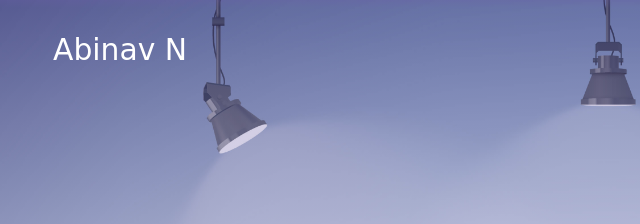
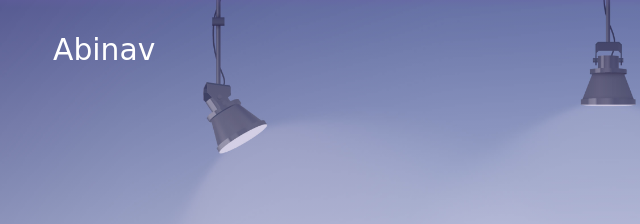
Before and after one commit to MrNuthikatla/DevOps-Project, a website: page public_html/index.html in a window 1280 px wide. Shown: the top 224 px of the page, 32-672 px from the left. Drawn offline with nearby package versions, Linux system fonts and the light colour scheme; a web font is replaced by a local one.

Commit message:
Update index.html

```diff
--- a/public_html/index.html
+++ b/public_html/index.html
@@ -16,7 +16,7 @@
     <!-- Page Navbar -->
     <nav class="custom-navbar" data-spy="affix" data-offset-top="20">
         <div class="container">
-            <a class="logo" href="#">Abinav N</a>
+            <a class="logo" href="#">Abinav</a>
             <ul class="nav">
                 <li class="item">
                     <a class="link" href="#home">Home</a>
```
